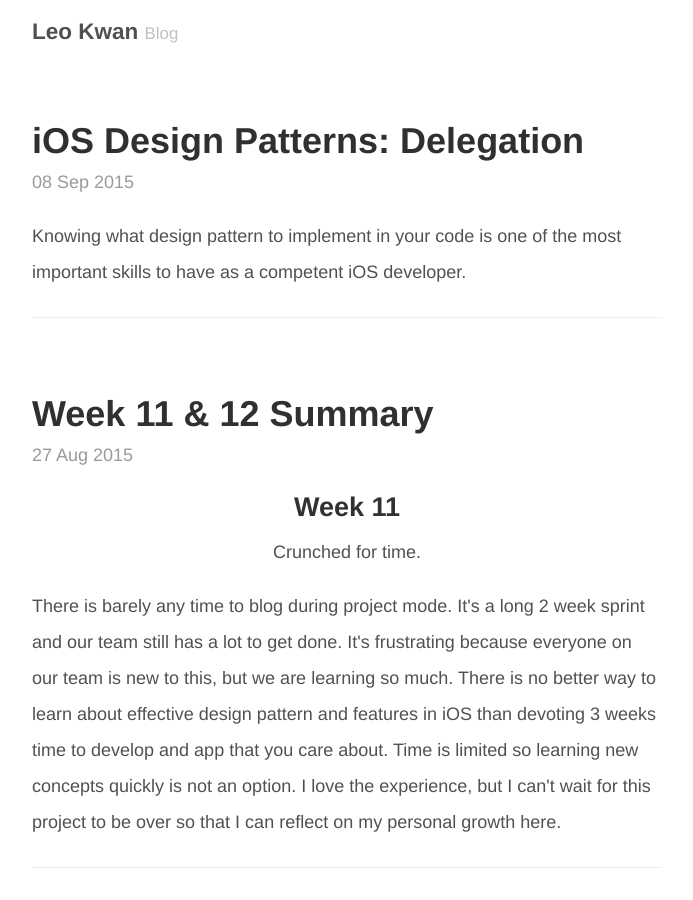
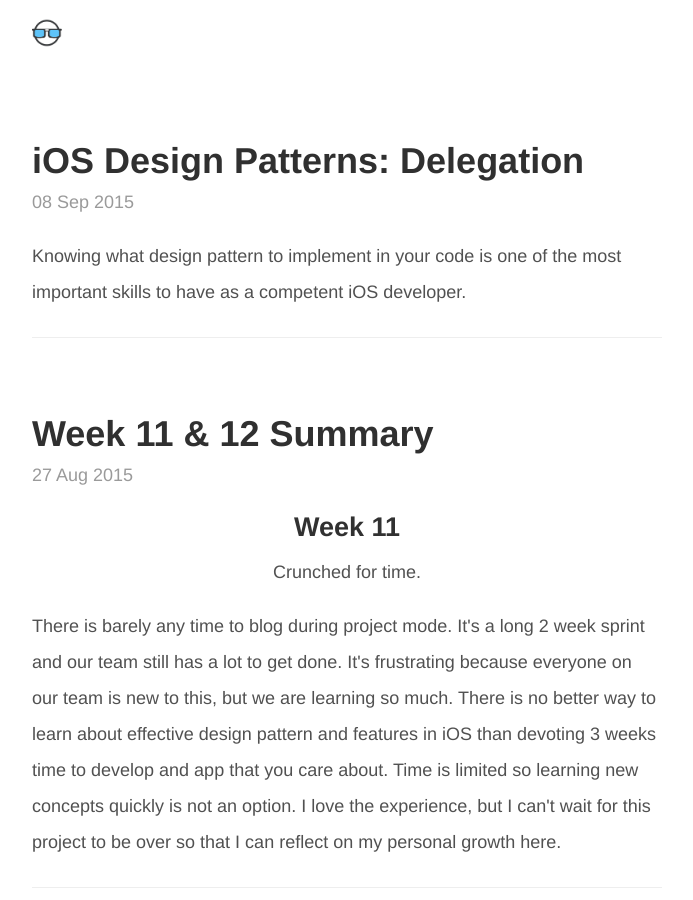
Before and after one commit to leojkwan/leojkwan.github.io, a Jekyll site: the page built from index.html, in a window 1280 px wide and 900 px high. Shown: the whole window, without its empty margins (293-986 px from the left). Built offline with Jekyll 4.4.1, drawn with Linux system fonts in a browser that asks for light colours; the list of posts is cut into pages by our own code.

Commit message:
add logo

```diff
--- a/_layouts/default.html
+++ b/_layouts/default.html
@@ -9,8 +9,7 @@
       <!--This is the Header -->
       <header class="masthead">
         <h3 class="masthead-title">
-          <a href="{{ site.baseurl }}/" title="Home">{{ site.title }}</a>
-          <small>{{ site.tagline }}</small>
+            <a href="{{ site.baseurl }}/" title="Home" ><img width="30px" style="margin-right:10px;display:Inline;vertical-align:middle;" src="/assets/leojkwan.png"/></a>
         </h3>
       </header>
 
@@ -18,8 +17,6 @@
       <main>
         {{ content }}
       </main>
-
-
 
       <footer class="footer">
         <small>
```
Also changed, not shown: LICENSE.md.
